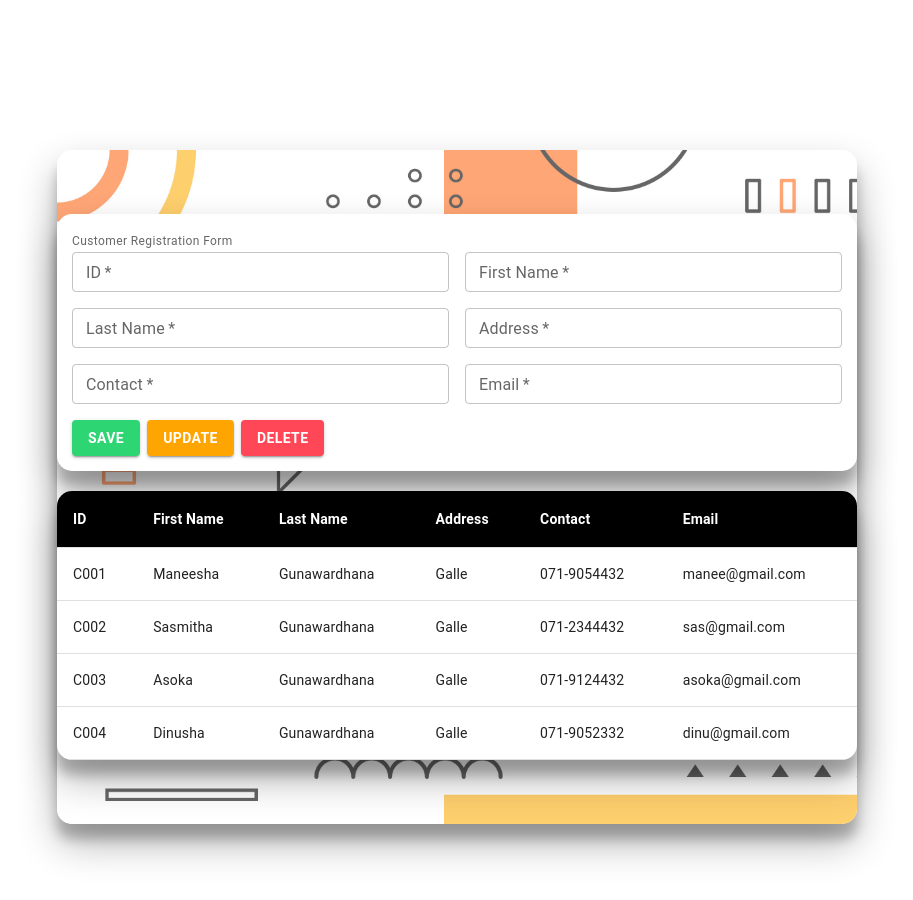
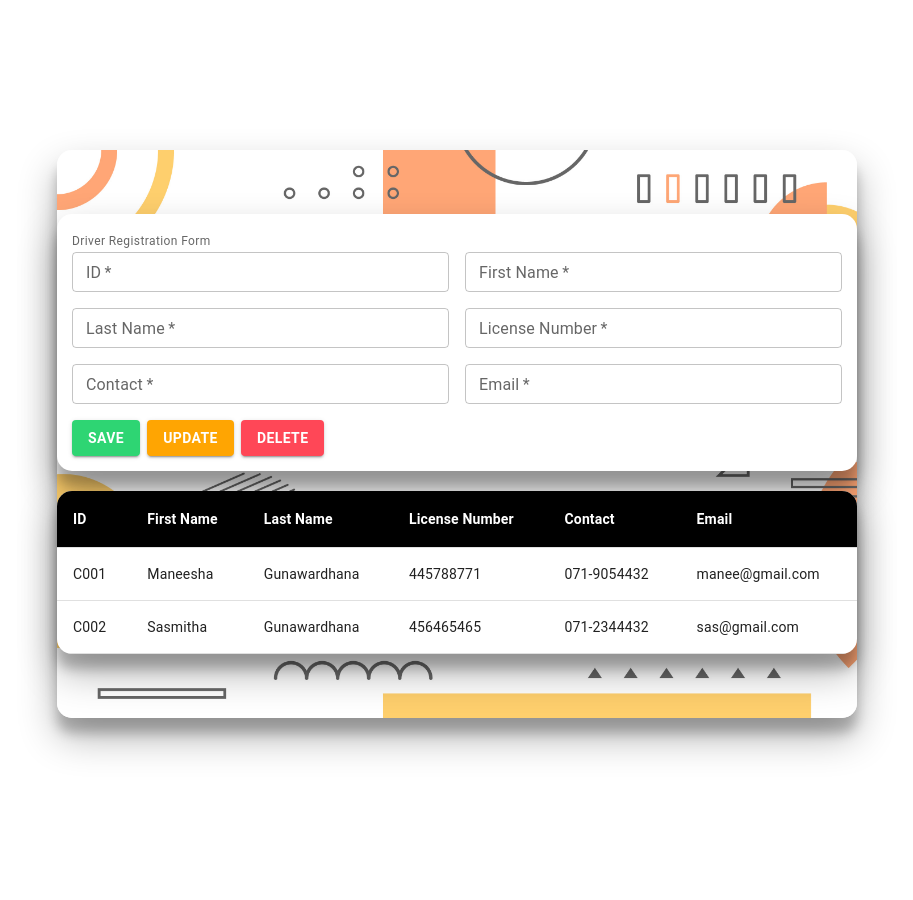
Before and after one commit to mGunawardhana/The_Travellar_App-mongo-express-react-node_-MERN-, a React (Create React App) app: page / in a window 1280 px wide. Shown: the top 900 px of the page, without its empty margins (183-1096 px from the left). After the commit the page ends 868 px from the top, so only its background shows below. Built offline with nearby package versions, Linux system fonts and the light colour scheme.

Commit message:
driver register form setuped

```diff
--- a/src/App.tsx
+++ b/src/App.tsx
@@ -15,6 +15,7 @@ import "aos/dist/aos.css";
 // import Gallery from "./components/gallery/Gallery";
 // import TestimonialSlider from "./components/TestimonialSlider/TestimonialSlider";
 import CustomerForm from "./pages/customer/CustomerForm";
+import DriverForm from "./pages/driver/driverForm";
 
 //importing pages
 
@@ -32,8 +33,10 @@ function App() {
             <Testimonials/>
             <CtaSection/>
             <Gallery/>
-            <Footer/> */}
-            <CustomerForm/>
+            <Footer/> *
+            <CustomerForm />
+    */}
+          <DriverForm/>
     </div>
   );
 }
--- /dev/null
+++ b/src/pages/driver/driverForm.tsx
@@ -0,0 +1,204 @@
+import React from "react";
+
+import {
+  TableContainer,
+  Table,
+  TableHead,
+  TableBody,
+  TableRow,
+  TableCell,
+  Paper,
+  TextField,
+  Button,
+  Link,
+  Stack,
+  FormHelperText,
+} from "@mui/material";
+import customerBackground from "../../assets/redusebrightness.png";
+const DriverForm = () => {
+  return (
+    <section
+      style={{
+        boxShadow:
+          " rgba(0, 0, 0, 0.3) 0px 19px 38px, rgba(0, 0, 0, 0.22) 0px 15px 12px",
+        borderRadius: "15px",
+        backgroundImage: `url(${customerBackground})`,
+        backgroundSize: "cover",
+      }}
+      className="my-[70px] mx-20 xl:mx-60 xl:my-[150px] py-[50px] xl:py-16"
+    >
+      <div className="container mx-auto">
+        <Paper
+          style={{
+            boxShadow:
+              " rgba(0, 0, 0, 0.3) 0px 19px 38px, rgba(0, 0, 0, 0.22) 0px 15px 12px",
+            borderRadius: "15px",
+          }}
+        >
+          <React.Fragment>
+            {/* <h2>Register Form</h2> */}
+            {/* <form onSubmit={handleSubmit} action={<Link to="/login" />}> */}
+            <form className="py-[15px] px-[15px]">
+              <FormHelperText style={{ fontSize: "25px," }}>
+                Driver Registration Form
+              </FormHelperText>
+              <Stack spacing={2} direction="row" sx={{ marginBottom: 2 }}>
+                <TextField
+                  type="text"
+                  variant="outlined"
+                  color="secondary"
+                  label="ID"
+                  size="small"
+                  fullWidth
+                  required
+                />
+                <TextField
+                  type="text"
+                  variant="outlined"
+                  color="secondary"
+                  label="First Name"
+                  size="small"
+                  fullWidth
+                  required
+                />
+              </Stack>
+              <Stack spacing={2} direction="row" sx={{ marginBottom: 2 }}>
+                <TextField
+                  type="text"
+                  variant="outlined"
+                  color="secondary"
+                  label="Last Name"
+                  size="small"
+                  fullWidth
+                  required
+                />
+                <TextField
+                  type="text"
+                  variant="outlined"
+                  color="secondary"
+                  label="License Number"
+                  size="small"
+                  fullWidth
+                  required
+                />
+              </Stack>
+              <Stack spacing={2} direction="row" sx={{ marginBottom: 2 }}>
+                <TextField
+                  type="text"
+                  variant="outlined"
+                  color="secondary"
+                  label="Contact"
+                  size="small"
+                  fullWidth
+                  required
+                />
+                <TextField
+                  type="text"
+                  variant="outlined"
+                  color="secondary"
+                  label="Email"
+                  size="small"
+                  fullWidth
+                  required
+                />
+              </Stack>
+
+              <Button
+                style={{
+                  backgroundColor: "#2ed573",
+                  marginRight: "7px",
+                  fontWeight: "bolder",
+                }}
+                variant="contained"
+                type="submit"
+              >
+                Save
+              </Button>
+              <Button
+                style={{
+                  backgroundColor: "#ffa502",
+                  marginRight: "7px",
+                  fontWeight: "bolder",
+                }}
+                variant="contained"
+                type="submit"
+              >
+                Update
+              </Button>
+              <Button
+                style={{
+                  backgroundColor: "#ff4757",
+                  marginRight: "7px",
+                  fontWeight: "bolder",
+                }}
+                variant="contained"
+                type="submit"
+              >
+                Delete
+              </Button>
+            </form>
+            {/* <small>
+              <Link to="/login">`Login Here</Link>
+            </small> */}
+          </React.Fragment>
+        </Paper>
+
+        <TableContainer
+          style={{
+            boxShadow:
+              " rgba(0, 0, 0, 0.3) 0px 19px 38px, rgba(0, 0, 0, 0.22) 0px 15px 12px",
+            borderRadius: "15px",
+          }}
+          component={Paper}
+          className="mt-5"
+        >
+          <Table aria-label="simple table">
+            <TableHead>
+              <TableRow className="bg-black">
+                <TableCell style={{ color: "#ffffff", fontWeight: "bolder" }}>
+                  ID
+                </TableCell>
+                <TableCell style={{ color: "#ffffff", fontWeight: "bolder" }}>
+                  First Name
+                </TableCell>
+                <TableCell style={{ color: "#ffffff", fontWeight: "bolder" }}>
+                  Last Name
+                </TableCell>
+                <TableCell style={{ color: "#ffffff", fontWeight: "bolder" }}>
+                  License Number
+                </TableCell>
+                <TableCell style={{ color: "#ffffff", fontWeight: "bolder" }}>
+                  Contact
+                </TableCell>
+                <TableCell style={{ color: "#ffffff", fontWeight: "bolder" }}>
+                  Email
+                </TableCell>
+              </TableRow>
+            </TableHead>
+            <TableBody>
+              <TableRow>
+                <TableCell>C001</TableCell>
+                <TableCell>Maneesha</TableCell>
+                <TableCell>Gunawardhana</TableCell>
+                <TableCell>445788771</TableCell>
+                <TableCell>071-9054432</TableCell>
+                <TableCell>manee@gmail.com</TableCell>
+              </TableRow>
+
+              <TableRow>
+                <TableCell>C002</TableCell>
+                <TableCell>Sasmitha</TableCell>
+                <TableCell>Gunawardhana</TableCell>
+                <TableCell>456465465</TableCell>
+                <TableCell>071-2344432</TableCell>
+                <TableCell>sas@gmail.com</TableCell>
+              </TableRow>
+            </TableBody>
+          </Table>
+        </TableContainer>
+      </div>
+    </section>
+  );
+};
+
+export default DriverForm;
```
Lines whose indentation alone changed are shown as unchanged.
